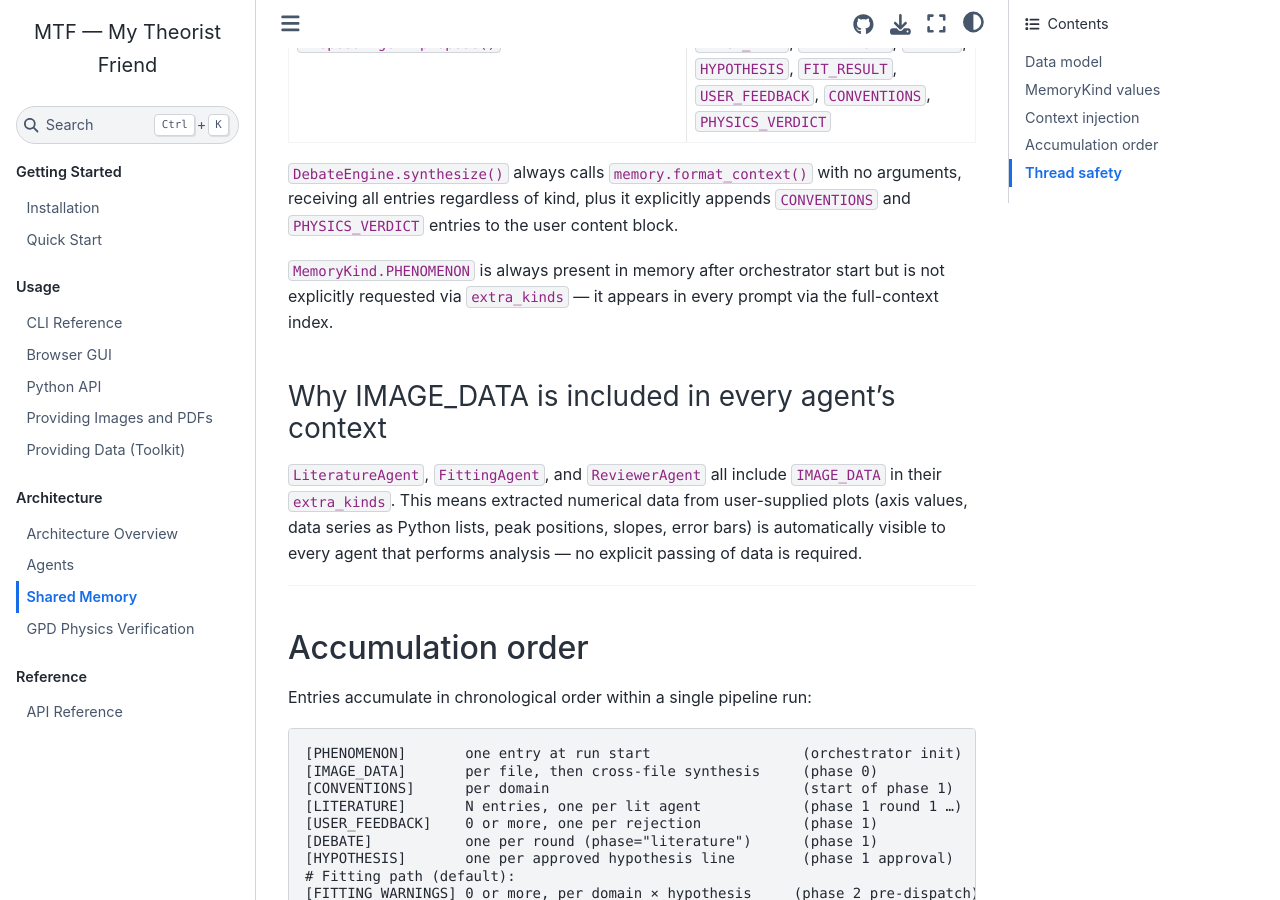
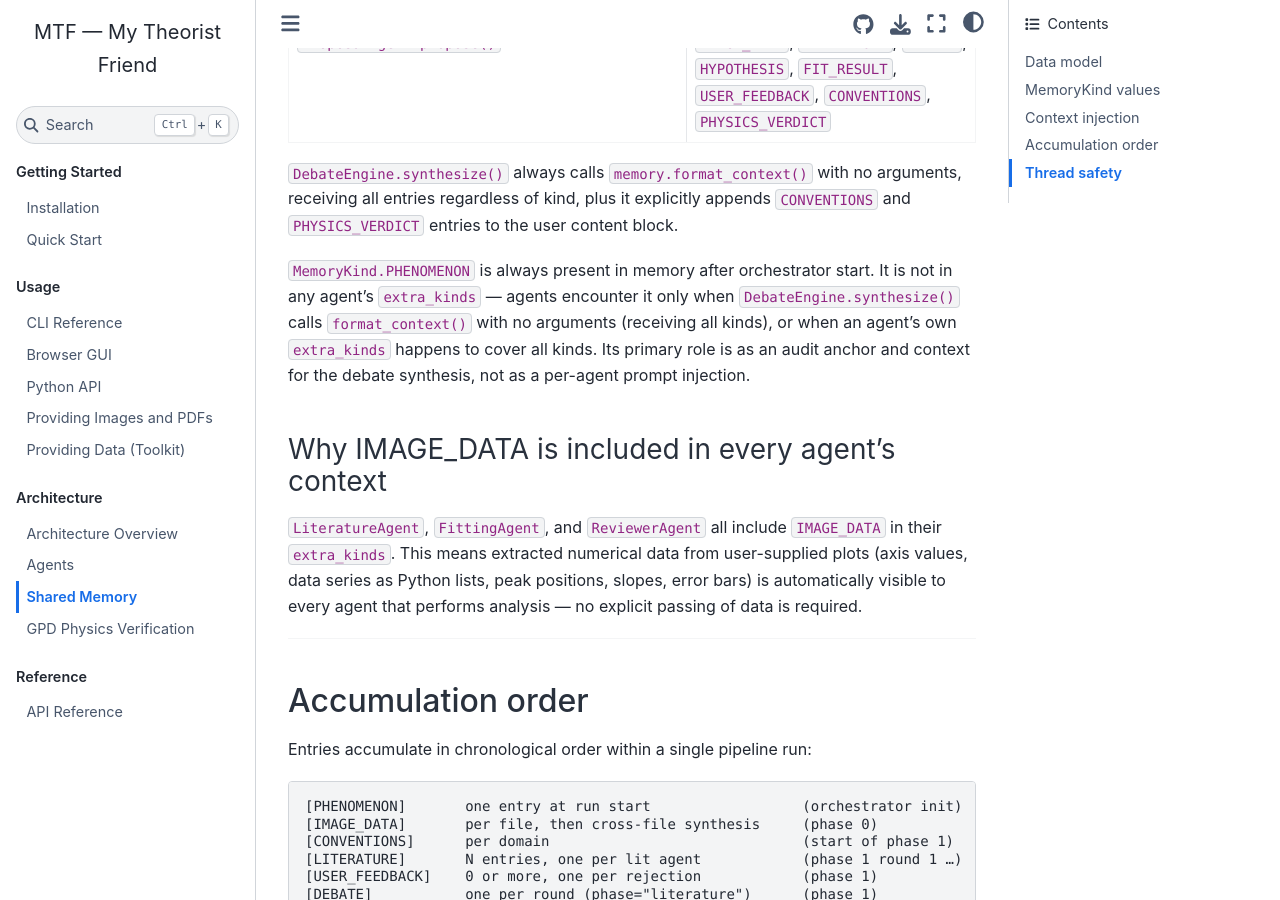
Before and after one commit to FaroutYLq/mtf, a Sphinx documentation site: the page built from docs/architecture/memory.md, in a window 1280 px wide and 900 px high, scrolled down 4675 px. Built offline with Sphinx 7.4.7 and the Sphinx Book theme 1.1.4, drawn with Linux system fonts in a browser that asks for light colours.

Commit message:
fix: address PR #24 review — INTEGRITY_WARNING in second-pass, citation_verification_max dynamic, correct PHENOMENON scope in docs

```diff
--- a/docs/architecture/memory.md
+++ b/docs/architecture/memory.md
@@ -100,7 +100,7 @@ After the context block and task text, `_build_prompt()` always appends a honest
 receiving all entries regardless of kind, plus it explicitly appends `CONVENTIONS` and
 `PHYSICS_VERDICT` entries to the user content block.
 
-`MemoryKind.PHENOMENON` is always present in memory after orchestrator start but is not explicitly requested via `extra_kinds` — it appears in every prompt via the full-context index.
+`MemoryKind.PHENOMENON` is always present in memory after orchestrator start. It is not in any agent's `extra_kinds` — agents encounter it only when `DebateEngine.synthesize()` calls `format_context()` with no arguments (receiving all kinds), or when an agent's own `extra_kinds` happens to cover all kinds. Its primary role is as an audit anchor and context for the debate synthesis, not as a per-agent prompt injection.
 
 ### Why IMAGE_DATA is included in every agent's context
 
```
Also changed, not shown: docs/architecture/agents.md (+1 -1 lines), docs/architecture/overview.md (+1 -1 lines), 2 other files.
